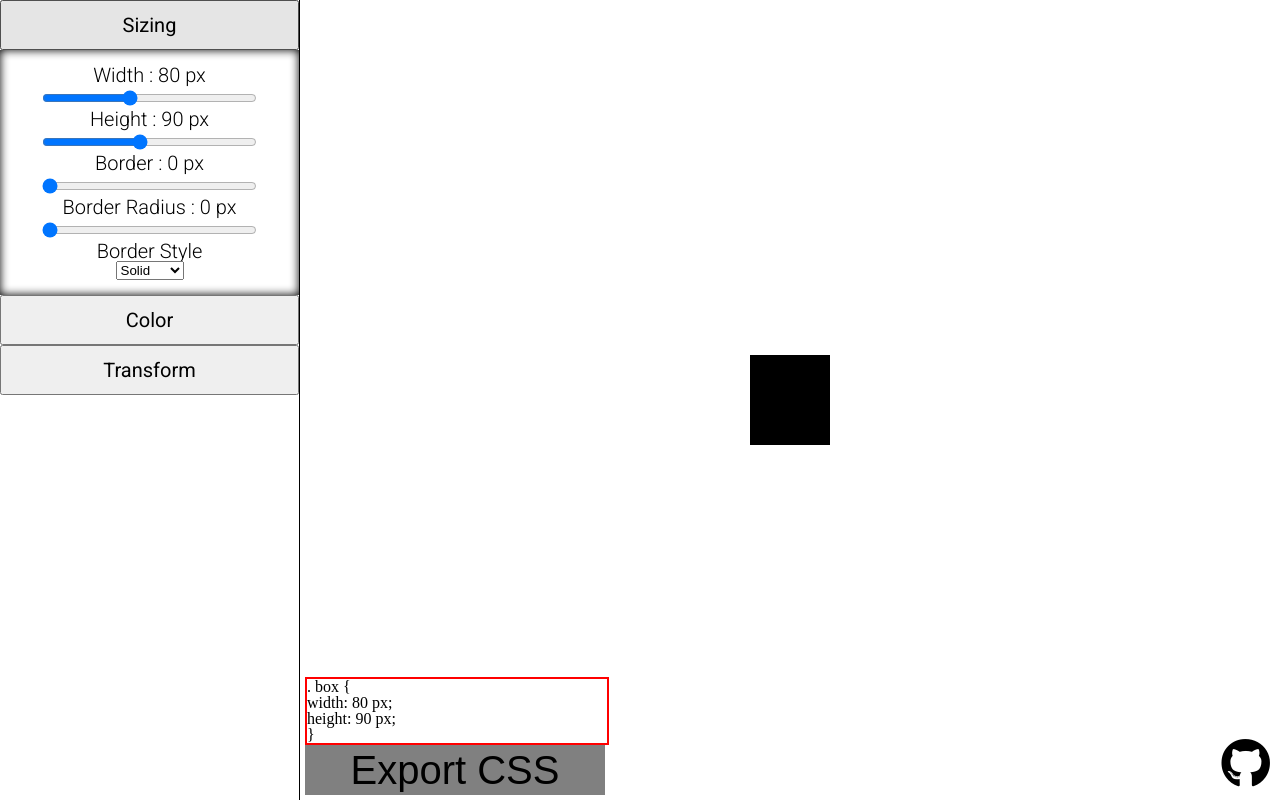
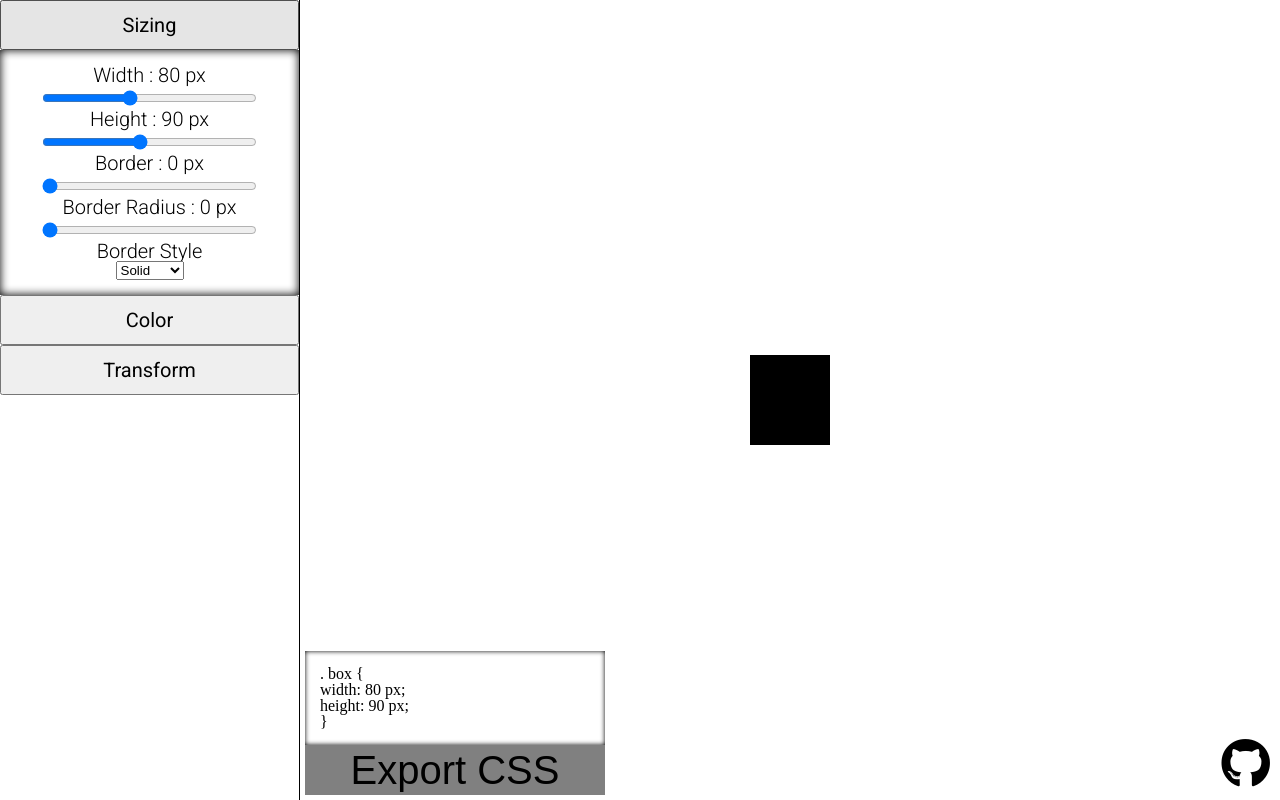
Before and after one commit to amerre/Css_helper, a Vue app: page / in a window 1280 px wide. Built offline with nearby package versions, Linux system fonts and the light colour scheme.

Commit message:
:art: Styling the export content

```diff
--- a/src/assets/styles/content.scss
+++ b/src/assets/styles/content.scss
@@ -9,11 +9,13 @@
     bottom: 5px;
     left: 305px;
     .exportContent {
+      box-shadow: inset 0 0 5px #000000;
+      padding: 15px;
       position: absolute;
       bottom: 50px;
       left: 0px;
-      width: 100%;
-      border: 2px solid red;
+      width: calc(300px - 30px);
+
     }
     .exportBtn {
       font-size: 40px;
```
